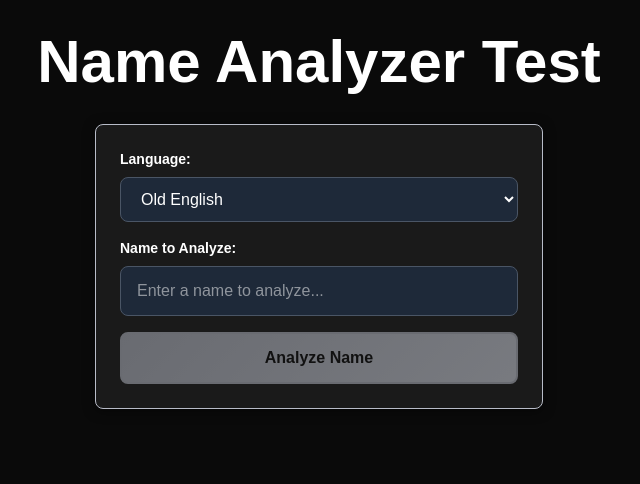
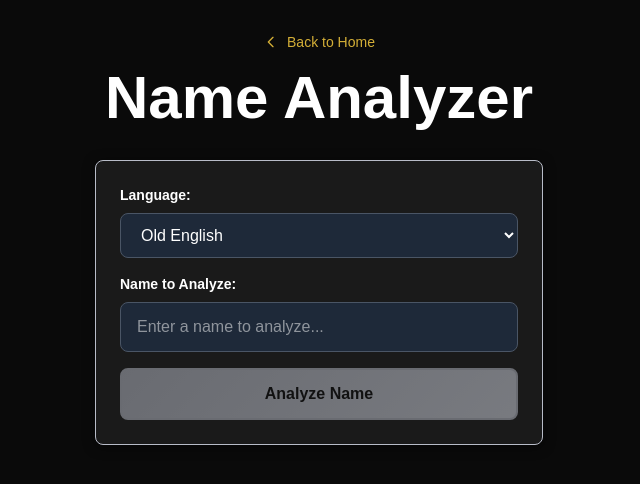
Before and after one commit to amsilva97/typicalpanda.com, a Next.js app: page /name-analyzer in a window 1280 px wide. Shown: the top 484 px of the page, without its empty margins (321-961 px from the left). Built offline with nearby package versions, Linux system fonts and the light colour scheme.

Commit message:
feat: enhance NameAnalyzer with URL parameter handling and add navigation link to home

```diff
--- a/src/app/name-analyzer/page.tsx
+++ b/src/app/name-analyzer/page.tsx
@@ -1,13 +1,29 @@
 'use client';
 
-import { useState } from 'react';
+import { useState, useEffect } from 'react';
+import { useSearchParams } from 'next/navigation';
+import Link from 'next/link';
 import { analyzeName } from '../lib/patterns/analyzer';
 import { SupportedLanguage, getSupportedLanguages, getLanguageDefinition } from '../lib/patterns/generations';
 
 export default function NameAnalyzer() {
+  const searchParams = useSearchParams();
   const [inputName, setInputName] = useState<string>('');
   const [selectedLanguage, setSelectedLanguage] = useState<SupportedLanguage>(getSupportedLanguages()[0]);
   const [analysisResults, setAnalysisResults] = useState<string[][]>([]);
+
+  // Handle URL parameters
+  useEffect(() => {
+    const nameFromUrl = searchParams.get('name');
+    if (nameFromUrl) {
+      setInputName(nameFromUrl);
+      // Auto-analyze if name is provided via URL
+      setTimeout(() => {
+        const results = analyzeName(nameFromUrl, selectedLanguage);
+        setAnalysisResults(results);
+      }, 100);
+    }
+  }, [searchParams, selectedLanguage]);
 
   const handleAnalyze = () => {
     if (!inputName.trim()) return;
@@ -19,9 +35,19 @@ export default function NameAnalyzer() {
     <div className="min-h-screen panda-bg-primary">
       <div className="container mx-auto px-6 py-8">
         <div className="text-center mb-8">
+          <Link
+            href="/"
+            className="panda-link inline-flex items-center text-sm mb-4"
+          >
+            <svg className="w-4 h-4 mr-2" fill="none" stroke="currentColor" viewBox="0 0 24 24">
+              <path strokeLinecap="round" strokeLinejoin="round" strokeWidth={2} d="M15 19l-7-7 7-7" />
+            </svg>
+            Back to Home
+          </Link>
+
           <h1 className="text-4xl md:text-6xl font-bold panda-text-primary mb-4">
             <span className="panda-text-gradient-gold">
-              Name Analyzer Test
+              Name Analyzer
             </span>
           </h1>
         </div>
--- a/src/app/name-generator/page.tsx
+++ b/src/app/name-generator/page.tsx
@@ -135,7 +135,7 @@ export default function NameGenerator() {
                 🏰 Generated {selectedLanguage} Names
               </h2>
               <p className="text-sm panda-text-muted mb-4">
-                Names marked with <span className="font-mono bg-red-600 text-white px-2 py-1 rounded">~</span> reached the complexity limit • <em>Meanings shown in italics</em>
+                Names marked with <span className="font-mono bg-red-600 text-white px-2 py-1 rounded">~</span> reached the complexity limit • <em>Meanings shown in italics</em> • Click any name to analyze it
               </p>
 
               <div className="grid md:grid-cols-2 lg:grid-cols-3 gap-4">
@@ -147,7 +147,8 @@ export default function NameGenerator() {
                   return (
                     <div
                       key={index}
-                      className={`group transition-all transform hover:scale-[1.02] ${
+                      onClick={() => analyzeInNameAnalyzer(displayName)}
+                      className={`group transition-all transform hover:scale-[1.02] cursor-pointer ${
                         isFailed
                           ? 'panda-name-card-failed'
                           : 'panda-name-card'
@@ -217,7 +218,7 @@ export default function NameGenerator() {
                 })}
               </div>
               <p className="text-sm panda-text-muted mt-4 text-center">
-                Hover over names to reveal copy and analyze buttons • Generated using linguistic pattern algorithms with authentic meanings
+                Click any name to analyze it • Hover over names to reveal copy and analyze buttons • Generated using linguistic pattern algorithms with authentic meanings
               </p>
             </div>
           )}
```
